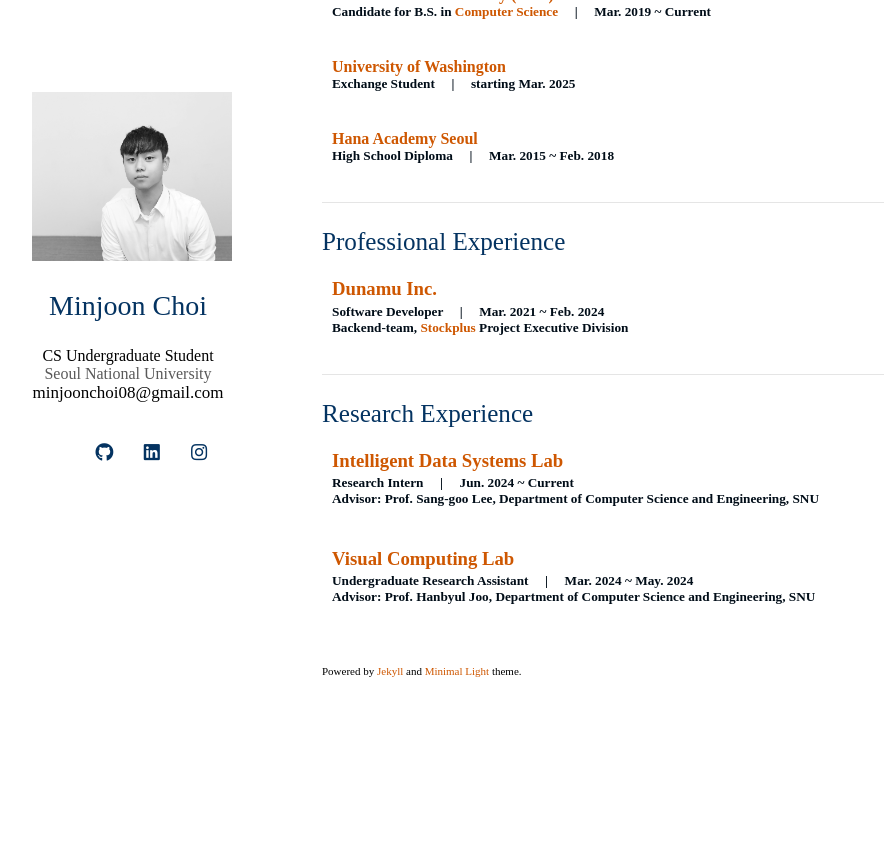
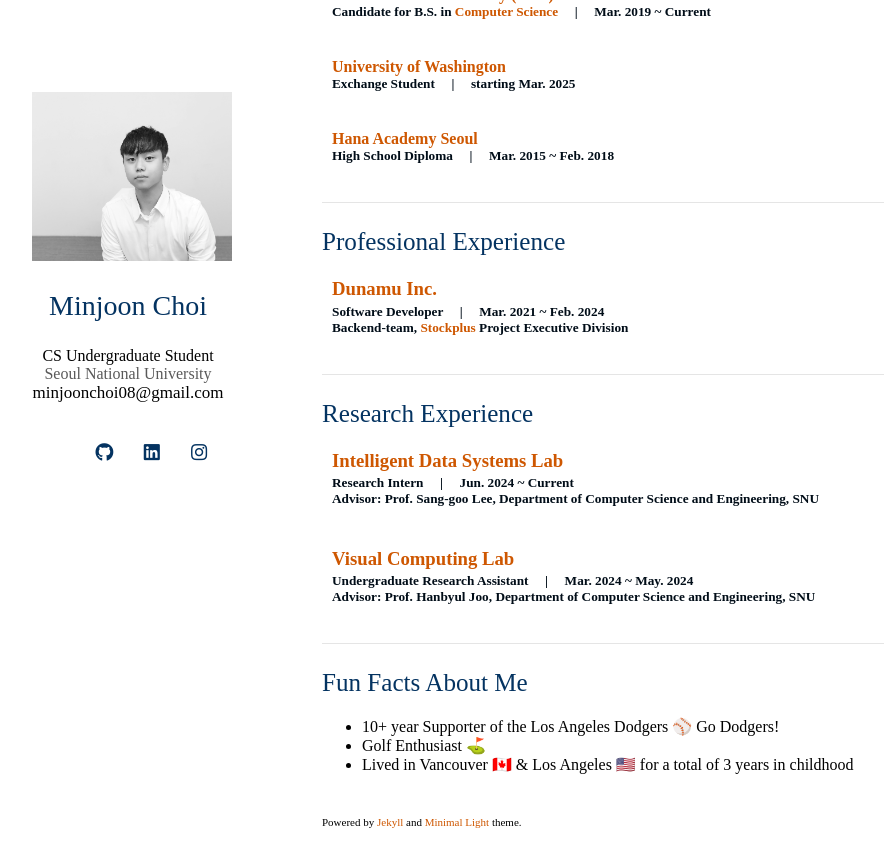
Before and after one commit to m-joon-ixix/m-joon-ixix.github.io, a Jekyll site: the page built from index.md, in a window 1280 px wide and 900 px high, scrolled down 842 px. Shown: the top 867 px of the window, without its empty margins (148-1032 px from the left). Built offline with Jekyll 4.4.1, drawn with Linux system fonts in a browser that asks for light colours; nearby versions of some CDN libraries; a style sheet for code colours, icons or effects is not loaded; our own code applies the rules of GitHub Pages for plain Markdown files; before the commit the page ends 1591 px from its top, so only the background shows below that.

Commit message:
added Fun Facts About Me

```diff
--- a/index.md
+++ b/index.md
@@ -47,3 +47,10 @@ asset exchange Upbit.
 
 {% include_relative _includes/research_experience.md %}
 <br/>
+
+---
+
+## Fun Facts About Me
+- 10+ year Supporter of the Los Angeles Dodgers ⚾️ Go Dodgers!
+- Golf Enthusiast ⛳️
+- Lived in Vancouver 🇨🇦 & Los Angeles 🇺🇸 for a total of 3 years in childhood
```
